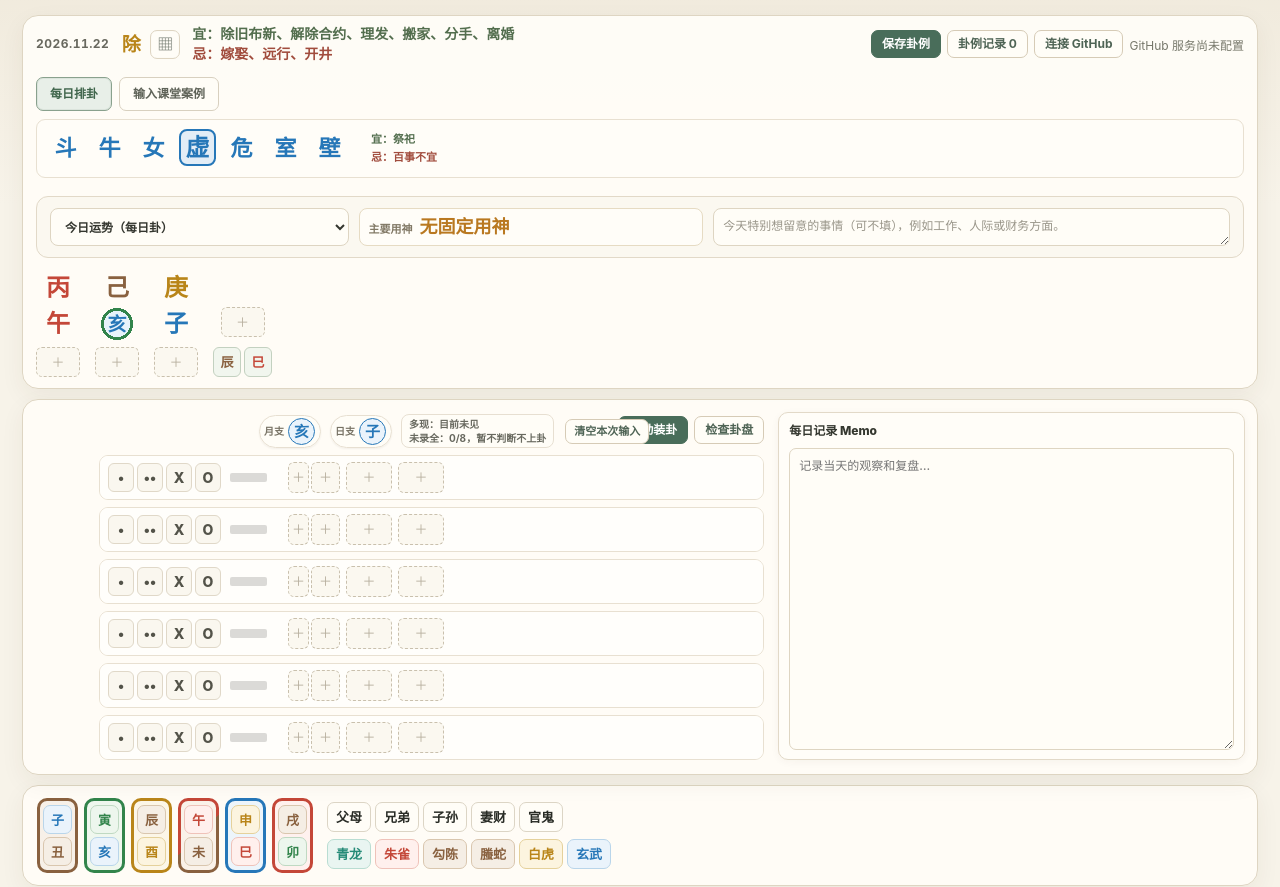
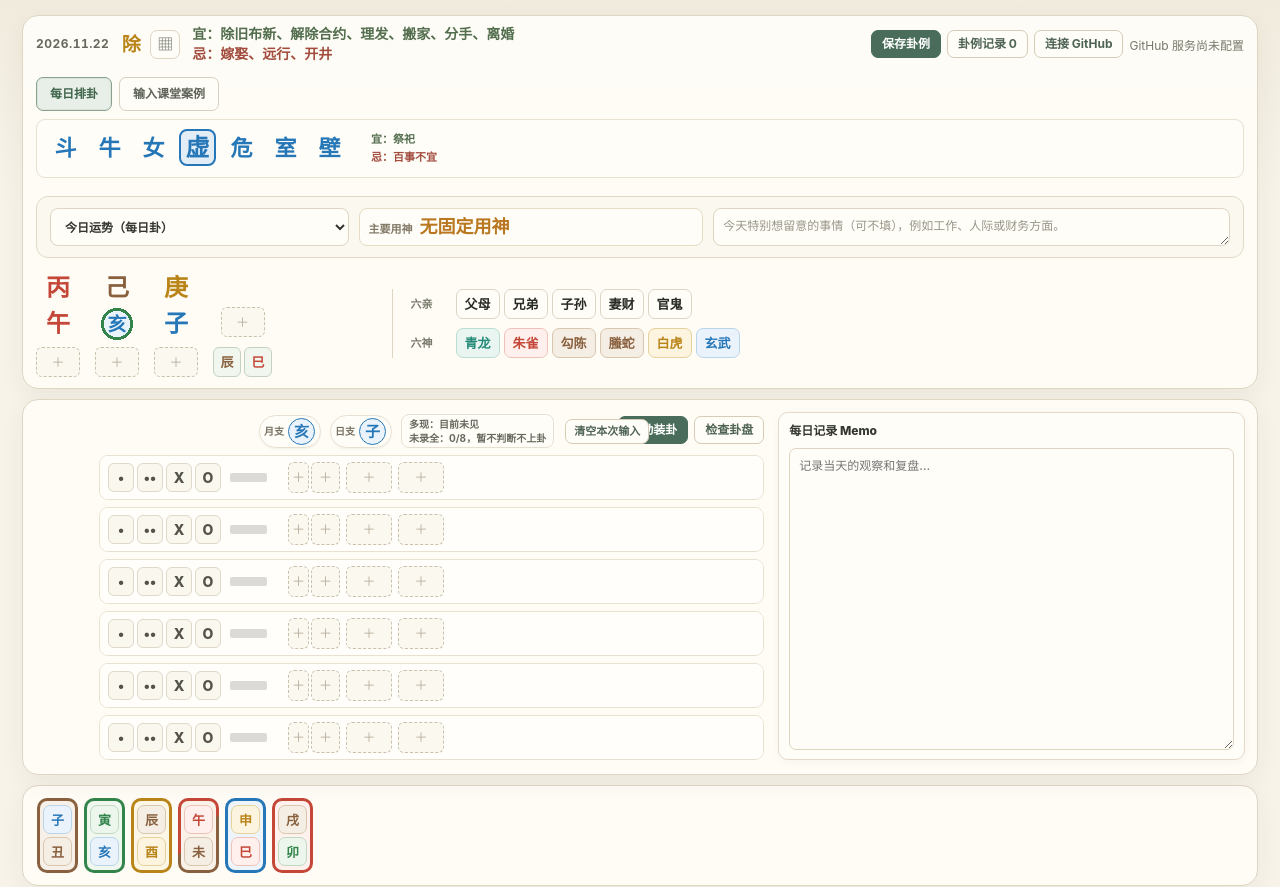
Before and after one commit to symbi/liuyao-learning-app, a plain HTML site: page index.html in a window 1280 px wide. Shown: the part 96-983 px from the top of the page. Drawn offline with Linux system fonts and the light colour scheme; no server answers.

Commit message:
Move six-kin and six-god palettes beside daily pillars

```diff
--- a/index.html
+++ b/index.html
@@ -949,6 +949,47 @@
     .auto-place-ghost{display:none!important;transition:none!important;}
   }
 
+
+  /* v100: move the six-kin and six-god drag palettes into the open right side of the date card. */
+  .calendar-workarea{
+    display:grid;grid-template-columns:minmax(330px,max-content) minmax(440px,1fr);
+    align-items:center;column-gap:clamp(16px,2vw,30px);row-gap:8px;min-width:0;
+  }
+  .calendar-workarea .calendar-pillars{min-width:0;}
+  .calendar-palette-area{
+    display:grid;grid-template-columns:minmax(0,1fr);gap:9px;min-width:0;
+    padding-left:18px;border-left:1px solid var(--line);
+  }
+  .calendar-palette-row{
+    display:grid;grid-template-columns:36px minmax(0,1fr);
+    align-items:center;column-gap:9px;min-width:0;
+  }
+  .calendar-palette-label{
+    font-size:11px;font-weight:850;color:var(--muted);white-space:nowrap;
+  }
+  .calendar-palette-area .kin-tiles,
+  .calendar-palette-area .god-tiles{
+    display:flex;align-items:center;flex-wrap:nowrap;gap:4px;min-width:0;
+  }
+  .calendar-palette-area .kin-tiles .tile,
+  .calendar-palette-area .god-tiles .tile{
+    width:44px;min-width:44px;flex:0 0 44px;height:30px;
+  }
+  .date-card.manual-case-pillars .calendar-workarea{grid-template-columns:minmax(0,1fr);}
+  .date-card.manual-case-pillars .calendar-palette-area{display:none;}
+  /* After moving these two palettes, the lower palette card only contains the branch-pair source. */
+  .palette-card .palette-grid{grid-template-columns:minmax(0,1fr);justify-content:start;}
+  @media(max-width:900px){
+    .calendar-workarea{grid-template-columns:minmax(0,1fr);row-gap:10px;}
+    .calendar-palette-area{
+      padding:9px 0 0;border-left:0;border-top:1px solid var(--line);
+    }
+  }
+  @media(max-width:460px){
+    .calendar-palette-area .kin-tiles,
+    .calendar-palette-area .god-tiles{flex-wrap:wrap;}
+  }
+
 </style>
 </head>
 <body>
@@ -1008,6 +1049,7 @@
           </label>
         </div>
       </section>
+      <div class="calendar-workarea">
       <div class="calendar-pillars">
         <div class="pillar-group" aria-label="年柱">
           <div class="cal-cell">
@@ -1057,6 +1099,17 @@
           </div>
         </div>
       </div>
+        <div class="calendar-palette-area" aria-label="年月日六亲与日干六神拖拽选择">
+          <div class="calendar-palette-row">
+            <span class="calendar-palette-label">六亲</span>
+            <div class="tiles kin-tiles" id="kin-tiles" aria-label="拖入年柱、月柱、日柱的六亲"></div>
+          </div>
+          <div class="calendar-palette-row">
+            <span class="calendar-palette-label">六神</span>
+            <div class="tiles god-tiles" id="god-tiles" aria-label="拖入日干六神位置"></div>
+          </div>
+        </div>
+      </div>
       <p class="manual-pillar-validation visually-hidden" id="manual-pillar-validation" aria-live="polite"></p>
     </div>
   </section>
@@ -1101,14 +1154,6 @@
     <div class="palette-grid">
       <div class="palette-group">
         <div class="branch-groups" id="branch-pairs" aria-label="六合地支配对"></div>
-      </div>
-      <div class="palette-group">
-        <div class="palette-stack">
-          <div class="tiles kin-tiles" id="kin-tiles" aria-label="六亲项目"></div>
-          <div class="sixgod-palette">
-            <div class="tiles god-tiles" id="god-tiles" aria-label="六神项目"></div>
-          </div>
-        </div>
       </div>
     </div>
   </section>
@@ -2182,7 +2227,8 @@
           : '拖动'+typeName+value+'到对应位置，或点选后再点目标位置');
       tile.addEventListener('click',e=>{
         if(suppressTileClick){e.preventDefault();e.stopPropagation();return;}
-        if(autoFillNextYaoSlot(tile,type,value))return;
+        // Calendar palettes use drag/click-to-target; don't redirect their clicks into the six main yao.
+        if(!tile.closest('.calendar-palette-area') && autoFillNextYaoSlot(tile,type,value))return;
         if(selected && selected.value===value && selected.type===type){selected=null;} else {selected={type,value};}
         updateSelectedTiles();
         showToast(selected ? ('已选「'+value+'」，再点目标位置也可以') : '已取消选中');
```
